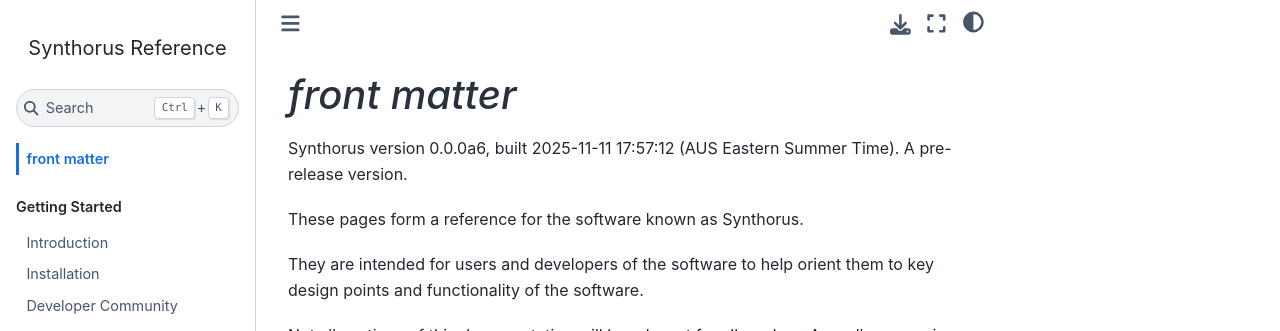
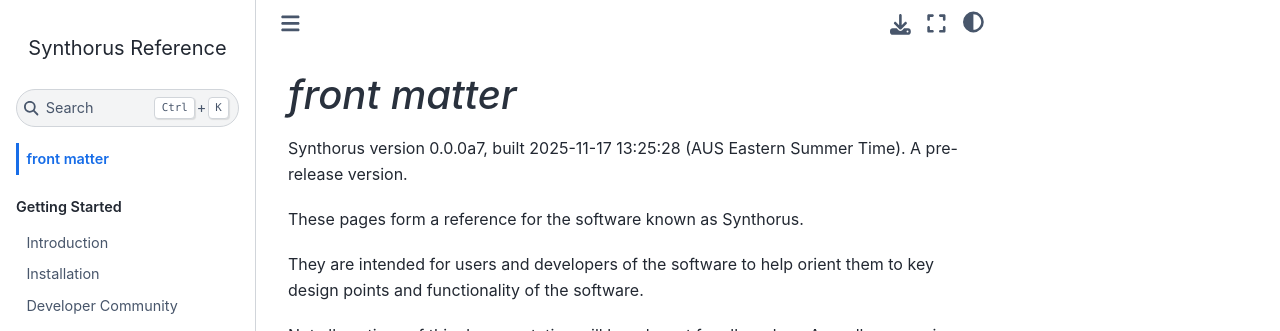
Before and after one commit to ropeless/synthorus, a Jupyter Book: the page built from docs/1_01_front_matter.md, in a window 1280 px wide. Shown: the top 331 px of the page. Built offline with Jupyter Book 1.0.4 settings and Sphinx 7.4.7 and the Sphinx Book theme 1.1.4, drawn with Linux system fonts in a browser that asks for light colours.

Commit message:
releasing

```diff
--- a/docs/1_01_front_matter.md
+++ b/docs/1_01_front_matter.md
@@ -1,6 +1,6 @@
 # _front matter_
 
-Synthorus version 0.0.0a6, built 2025-11-11 17:57:12 (AUS Eastern Summer Time).
+Synthorus version 0.0.0a7, built 2025-11-17 13:25:28 (AUS Eastern Summer Time).
 A pre-release version.
 
 These pages form a reference for the software known as Synthorus.
--- a/pyproject.toml
+++ b/pyproject.toml
@@ -1,6 +1,6 @@
 [project]
 name = "synthorus"
-version = "0.0.0a6"
+version = "0.0.0a7"
 description = "A Python package for synthetic data generation."
 authors = [
     {name = "Barry Drake", email ="barry@synthorus.org"},
```
Also changed, not shown: docs/1_03_installation.ipynb, docs/2_02_workflow.ipynb, docs/2_03_simulator.ipynb, docs/2_04_datasource.ipynb, docs/2_05_model_spec.ipynb, docs/2_06_reports.ipynb.
